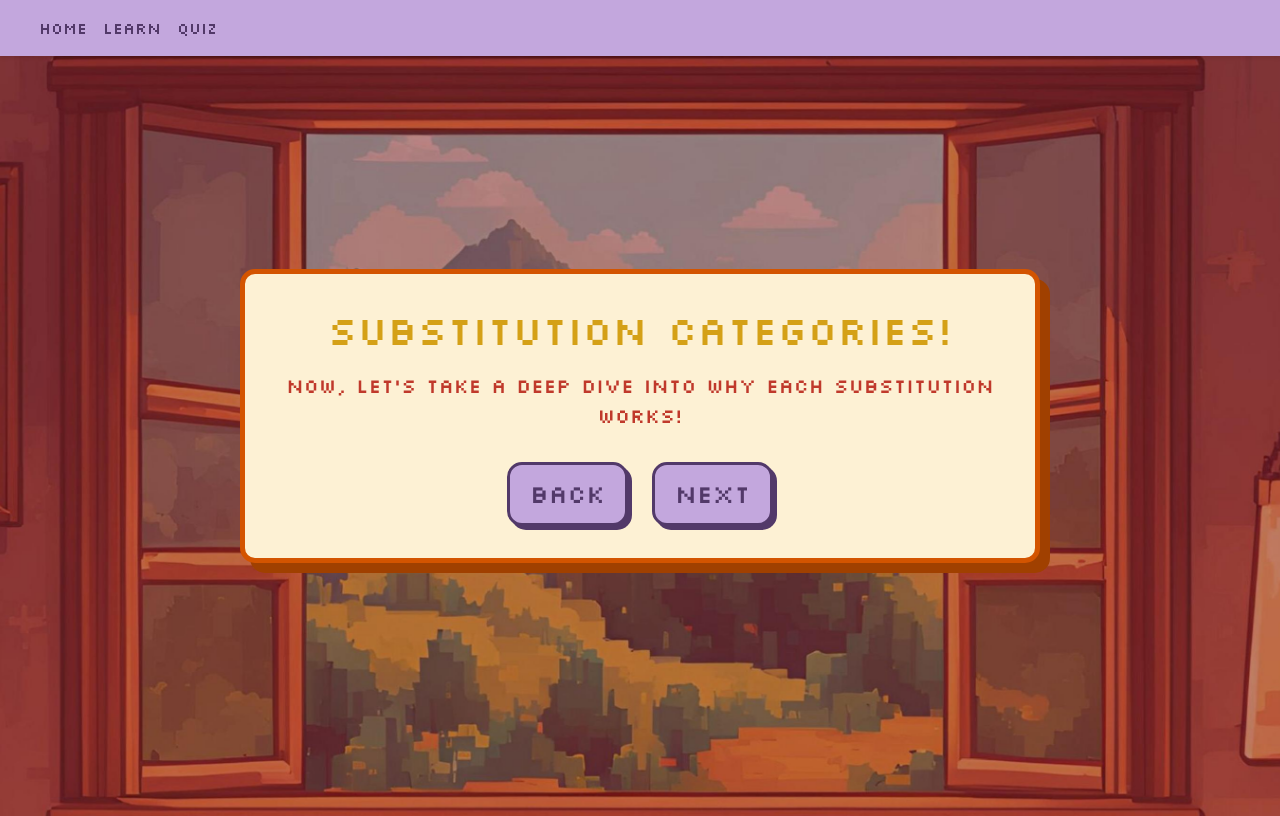
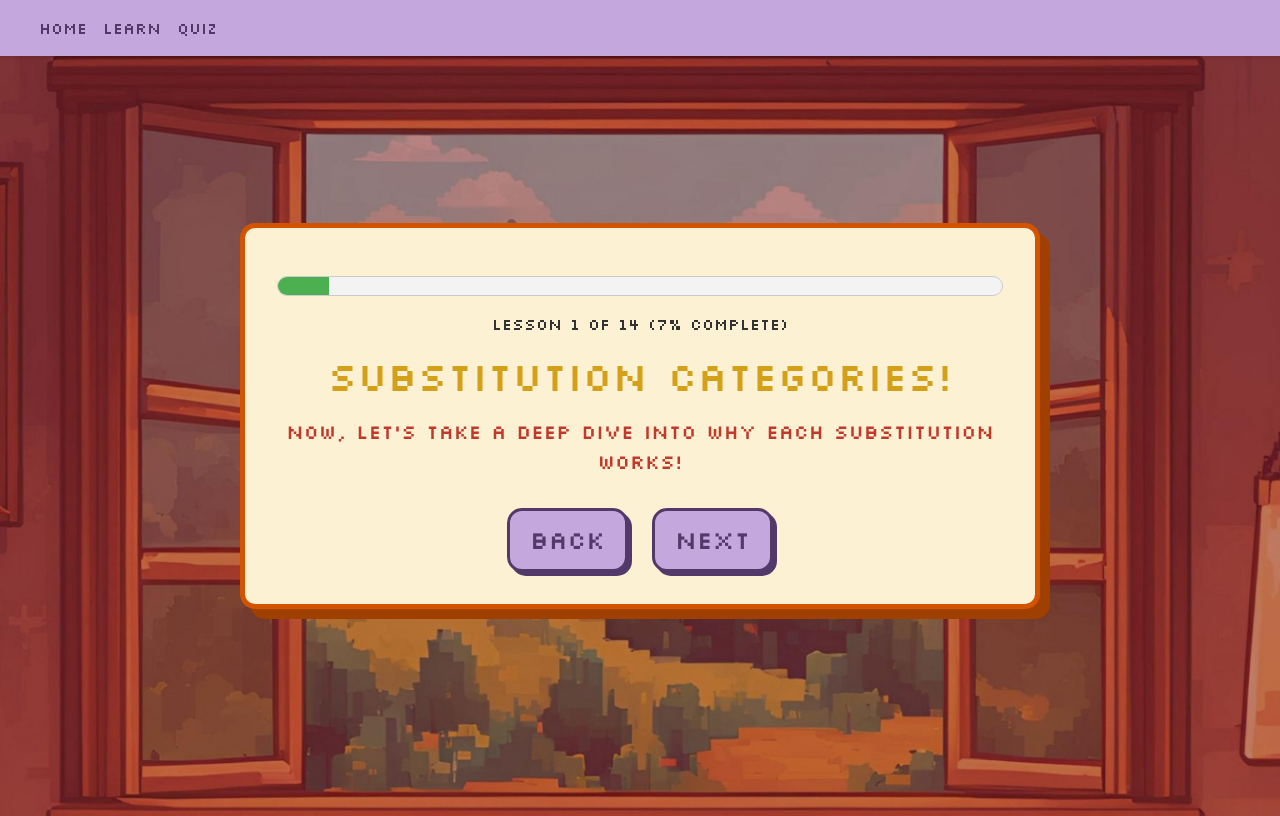
Before and after one commit to anonymousanemone/ui-finalproj, a Flask app: page /learn/1 in a window 1280 px wide. Run offline with Flask 3, Linux system fonts and the light colour scheme; some libraries are stand-ins or nearby versions.

Commit message:
adding progress bar and updating home page

```diff
--- a/server.py
+++ b/server.py
@@ -35,22 +35,49 @@ def home():
     return render_template('index.html')
 
 # Learning route
+# @app.route('/learn/<int:lesson_num>', methods=['GET', 'POST'])
+# def learn_lesson(lesson_num):
+#     if lesson_num==1:
+#         return render_template("learn_1.html")
+#     elif lesson_num==2:
+#         return render_template("learn_2.html", homes=category_home)
+#     else:
+#         if lesson_num not in range(START_INDEX, START_INDEX+len(lesson_map)):
+#              return "Lesson not found", 404
+#         index = lesson_num-START_INDEX
+#         return render_template(
+#             lesson_map[index]["template"],
+#             general=lesson_map[index]["category"],
+#             contents=lesson_map[index]["data"],
+#             back_index=lesson_map[index]["back_index"],
+#             next_index=lesson_map[index]["next_index"])
+
 @app.route('/learn/<int:lesson_num>', methods=['GET', 'POST'])
 def learn_lesson(lesson_num):
-    if lesson_num==1:
-        return render_template("learn_1.html")
-    elif lesson_num==2:
-        return render_template("learn_2.html", homes=category_home)
+    TOTAL_LESSONS = 14  # Total number of lessons in the course
+
+    if lesson_num == 1:
+        progress_percentage = int((lesson_num / TOTAL_LESSONS) * 100)
+        return render_template("learn_1.html", progress_percentage=progress_percentage, back_index=0)
+    elif lesson_num == 2:
+        progress_percentage = int((lesson_num / TOTAL_LESSONS) * 100)
+        return render_template("learn_2.html", homes=category_home, progress_percentage=progress_percentage, back_index=1)
     else:
-        if lesson_num not in range(START_INDEX, START_INDEX+len(lesson_map)):
-             return "Lesson not found", 404
-        index = lesson_num-START_INDEX
+        if lesson_num not in range(START_INDEX, START_INDEX + len(lesson_map)):
+            return "Lesson not found", 404
+        index = lesson_num - START_INDEX
+
+        # Calculate progress percentage
+        progress_percentage = int((lesson_num / TOTAL_LESSONS) * 100)
+
         return render_template(
             lesson_map[index]["template"],
             general=lesson_map[index]["category"],
             contents=lesson_map[index]["data"],
-            back_index=lesson_map[index]["back_index"],
-            next_index=lesson_map[index]["next_index"])
+            back_index=lesson_num-1,
+            next_index=lesson_map[index]["next_index"],
+            progress_percentage=progress_percentage  # Pass progress to the template
+        )
 
 @app.route('/learn/<string:term>', methods=['GET', 'POST'])
 def get_definition(term):
--- a/static/main.css
+++ b/static/main.css
@@ -50,7 +50,6 @@ body {
 }
 
 .btn-purple {
-    /* width: 150px; */
     background-color: #c3a7dd;
     color: #523969;
     border: 3px solid #523969;
@@ -59,6 +58,22 @@ body {
     padding: 10px 20px;
     text-align: center;
     font-size: 25px;
+}
+
+.btn-purple-same-size {
+    width: 150px;
+    background-color: #c3a7dd;
+    color: #523969;
+    border: 3px solid #523969;
+    border-radius: 15px;
+    box-shadow: #523969 4px 4px 0;
+    padding: 10px 20px;
+    text-align: center;
+    font-size: 25px;
+}
+
+.btn-purple-same-size:hover {
+    background-color: #aa8cc5;
 }
 
 .btn-purple:hover {
@@ -255,3 +270,27 @@ body {
     font-size: 1rem;
     line-height: 1.5;
 }
+
+.progress-container {
+    width: 100%;
+    background-color: #f3f3f3;
+    border: 1px solid #ccc;
+    border-radius: 10px;
+    margin: 1rem 0;
+    height: 20px;
+    overflow: hidden;
+}
+
+.progress-bar {
+    height: 100%;
+    background-color: #4caf50; /* Green progress bar */
+    transition: width 0.3s ease;
+}
+
+.progress-text {
+    font-family: 'Silkscreen', sans-serif;
+    font-size: 1rem;
+    color: #333;
+    text-align: center;
+    margin-top: 0.5rem;
+}
--- a/templates/drag_drop.html
+++ b/templates/drag_drop.html
@@ -14,6 +14,10 @@
     </div>
 
     <div class="right-panel">
+      <div class="progress-container">
+        <div class="progress-bar" style="width: {{ progress_percentage }}%;"></div>
+      </div>
+      <p class="progress-text">Lesson {{ back_index + 1 }} of 14 ({{ progress_percentage }}% complete)</p>
         <div id="itemPool" class="dropzone">
 			{% for drag in contents.drag_drop.drags %}
 			<div class="draggable-item" data-id="{{drag}}">{{drag}}</div>
--- a/templates/index.html
+++ b/templates/index.html
@@ -7,8 +7,9 @@
     <div class="home-box">
         <div class="header-banner text-center py-3"></div>
         <h1 class="display-5 fw-bold">Baking Substitutions 101</h1>
-        <p class="lead">Cook Smarter With What You Have!</p>
-        <a href="/learn/1" class="btn btn-lg btn-purple mt-3">PLAY</a>
+        <p class="lead" style="color: #d4a017">Cook Smarter With What You Have!</p>
+        <a href="/learn/1" class="btn btn-lg btn-purple-same-size mt-3">LEARN</a>
+        <a href="/quiz/1" class="btn btn-lg btn-purple-same-size mt-3">QUIZ</a>
     </div>
   </div>
 
--- a/templates/learn_1.html
+++ b/templates/learn_1.html
@@ -3,6 +3,10 @@
 
 <div class="learn-background text-center d-flex justify-content-center align-items-center">
     <div class="notebook-container">
+        <div class="progress-container">
+            <div class="progress-bar" style="width: {{ progress_percentage }}%"></div>
+        </div>
+        <p class="progress-text">Lesson {{ back_index + 1 }} of 14 ({{ progress_percentage }}% complete)</p>
         <h1 class="notebook-title">Substitution Categories!</h1>
         <p class="notebook-text">Now, Let's Take a Deep Dive into Why Each Substitution Works!</p>
         <div class="button-container">
--- a/templates/substitutes.html
+++ b/templates/substitutes.html
@@ -3,6 +3,10 @@
 
 <div class="learn-background text-center d-flex justify-content-center align-items-center">
     <div class="substitutes-container">
+        <div class="progress-container">
+            <div class="progress-bar" style="width: {{ progress_percentage }}%"></div>
+        </div>
+        <p class="progress-text">Lesson {{ back_index + 1 }} of 14 ({{ progress_percentage }}% complete)</p>
         <h1 class="substitutes-title">{{ general.title }} substitution overview</h1>
         <div class="substitutes-grid">
             {% for substitute in contents.substitutes %}
--- a/templates/swap_mc.html
+++ b/templates/swap_mc.html
@@ -13,6 +13,10 @@
   </div>
 
   <div class="right-panel">
+    <div class="progress-container">
+      <div class="progress-bar" style="width: {{ progress_percentage }}%;"></div>
+    </div>
+    <p class="progress-text">Lesson {{ back_index + 1 }} of 14 ({{ progress_percentage }}% complete)</p>
     <div class="question-bubble">
       <div class="play-icon">▶</div>
       <p>{{contents.mc_q.question}}</p>
--- a/templates/uses.html
+++ b/templates/uses.html
@@ -4,6 +4,10 @@
 <div class="water-background text-center d-flex justify-content-center align-items-center">
     <div class="ingredient-container d-flex">
         <div class="ingredient-content">
+            <div class="progress-container">
+                <div class="progress-bar" style="width: {{ progress_percentage }}%"></div>
+            </div>
+            <p class="progress-text">Lesson {{ back_index + 1 }} of 14 ({{ progress_percentage }}% complete)</p>
             <h1 class="notebook-title">{{ general.title }}!</h1>
 
             {% if contents.uses %}
```
Also changed, not shown: static/learn_quiz.css (+25 -0 lines), templates/learn_2.html (+74 -1 lines).
